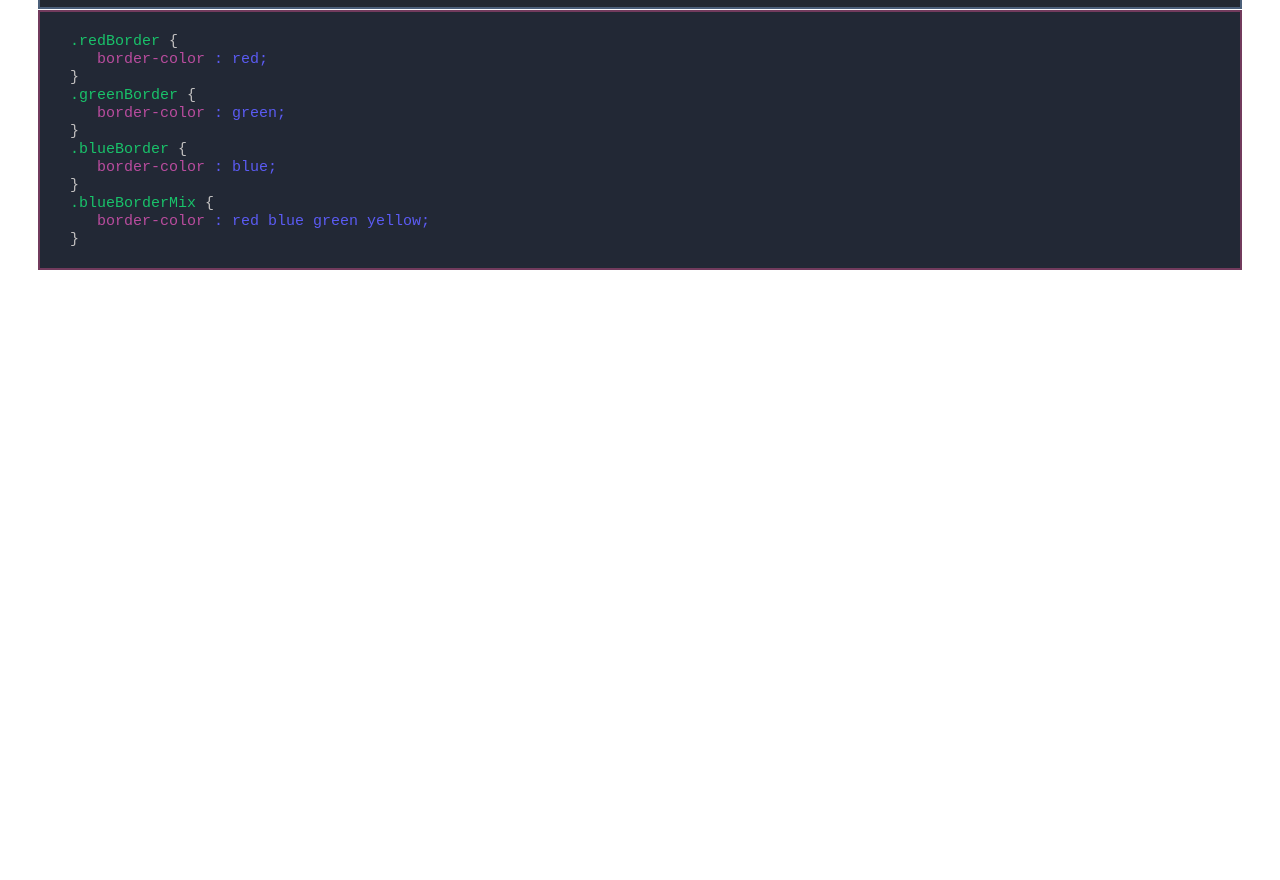
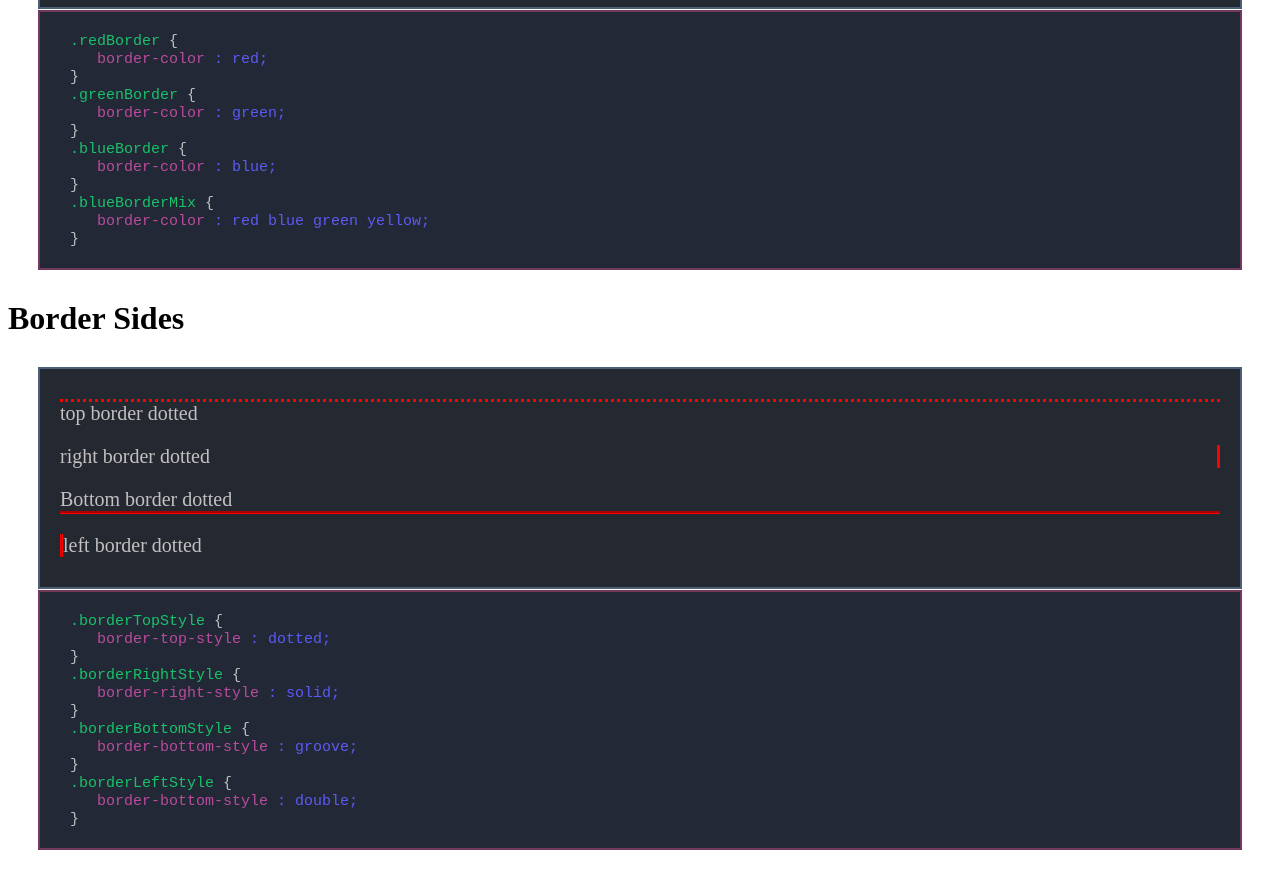
Before and after one commit to dev-ashik/css, a plain HTML site: page Details/border.html in a window 1280 px wide. Shown: the part 4176-5056 px from the top of the page. Before the commit the page ends 4476 px from the top, so only its background shows below. Drawn offline with Linux system fonts and the light colour scheme.

Commit message:
border side

```diff
--- a/Details/border.html
+++ b/Details/border.html
@@ -125,6 +125,22 @@
         }
         .blueBorderMix {
             border-color: red blue green yellow;
+        }
+
+        .BorderSide {
+            border: 3px red;
+        }
+        .BorderSide1 {
+            border-top-style: dotted;
+        }
+        .BorderSide2 {
+            border-right-style: solid;
+        }
+        .BorderSide3 {
+            border-bottom-style: groove;
+        }
+        .BorderSide4 {
+            border-left-style: double;
         }
     </style>
 </head>
@@ -302,5 +318,29 @@
             }<br>
         </code>
     </div>
+
+    <h1>Border Sides</h1>
+    <div class="codeRunDiv">
+            <p class="BorderSide BorderSide1">top border dotted</p>
+            <p class="BorderSide BorderSide2">right border dotted</p>
+            <p class="BorderSide BorderSide3">Bottom border dotted</p>
+            <p class="BorderSide BorderSide4">left border dotted</p>
+    </div>
+    <div class="codeDiv">
+        <code>
+            <span class="codeColorGreen">.borderTopStyle </span>{ <br>
+                &nbsp; &nbsp;<span class="codeColorDarkRed">border-top-style </span><span class="codeColorBlue">: dotted;</span><br>
+            }<br>
+            <span class="codeColorGreen">.borderRightStyle </span>{ <br>
+                &nbsp; &nbsp;<span class="codeColorDarkRed">border-right-style </span><span class="codeColorBlue">: solid;</span><br>
+            }<br>
+            <span class="codeColorGreen">.borderBottomStyle </span>{ <br>
+                &nbsp; &nbsp;<span class="codeColorDarkRed">border-bottom-style </span><span class="codeColorBlue">: groove;</span><br>
+            }<br>
+            <span class="codeColorGreen">.borderLeftStyle </span>{ <br>
+                &nbsp; &nbsp;<span class="codeColorDarkRed">border-bottom-style </span><span class="codeColorBlue">: double;</span><br>
+            }<br>
+        </code>
+    </div>
 </body>
 </html>
```
